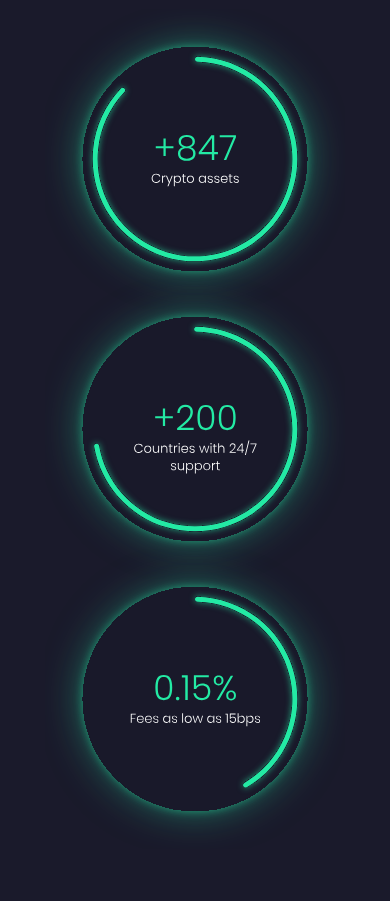
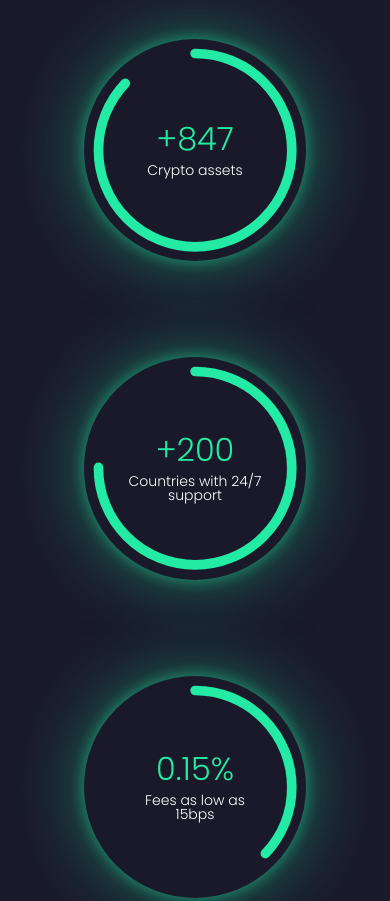
Before and after one commit to maksimrut/websites, a plain HTML site: page afa/index.html in a window 390 px wide. Shown: the part 1120-2021 px from the top of the page. Drawn offline with nearby package versions, Linux system fonts and the light colour scheme.

Commit message:
afa progressbar animation added

```diff
--- a/afa/css/styles.css
+++ b/afa/css/styles.css
@@ -407,10 +407,83 @@ input[type='number'] {
 
 
 /* Statistics */
-.statistics__images {
+.statistics__inner {
     display: flex;
     flex-wrap: wrap;
     justify-content: center;
+    gap: 96px;
+}
+
+.statictics__value {
+    font-weight: 300;
+    font-size: 64px;
+    color: #23EAA4;
+    margin-bottom: 8px;
+}
+
+.statictics__value::before {
+    content: "+";
+}
+
+.statictics__value.percent::before {
+    content: "0.";
+}
+
+.statictics__value.percent::after {
+    content: "%";
+}
+
+.statistics__text {
+    font-weight: 300;
+    font-size: 24px;
+    color: #FFFFFF;
+    max-width: 75%;
+}
+
+.circle {
+    width: 414px;
+    height: 414px;
+    border-radius: 50%;
+    position: relative;
+    background-color: #19192A;
+    box-shadow: 0 0 80px -10px rgba(35, 234, 164, 0.6),
+        0 0 16px 0 rgba(35, 234, 164, 0.4),
+        0 0 20px -5px rgba(35, 234, 164, 0.2);
+}
+
+.circle__inner {
+    border-radius: 50%;
+    position: absolute;
+    top: 50%;
+    left: 50%;
+    transform: translate(-50%, -50%);
+    width: 82.6%;
+    height: 82.6%;
+    display: flex;
+    justify-content: center;
+    align-items: center;
+    flex-direction: column;
+    text-align: center;
+}
+
+.track {
+    fill: none;
+}
+
+.progress {
+    fill: none;
+    stroke: #23EAA4;
+    box-shadow: 0 0 12 rgba(35, 234, 164, 0.6);
+    stroke-width: 18;
+    stroke-linecap: round;
+    stroke-dasharray: 1130;
+    stroke-dashoffset: 1130;
+
+    transition: all 2s ease-in-out;
+
+    /* Animation from the top, not right */
+    transform: rotate(-90deg);
+    transform-origin: center;
 }
 
 
@@ -1009,8 +1082,12 @@ input[type='number'] {
     }
 
     /* Statistics */
-    .statistics__img {
-        max-width: 400px;
+    .statictics__value {
+        font-size: 48px;
+    }
+
+    .statistics__text {
+        font-size: 20px;
     }
 
     /* Advantages */
@@ -1063,8 +1140,6 @@ input[type='number'] {
    /* Intro */
    .intro__img {
        width: 550px;
-       /* right: -70px;
-       top: -20px; */
    }
 }
 
@@ -1456,9 +1531,17 @@ input[type='number'] {
     }
 
     /* Statistics */
-    .statistics__img {
-        max-width: 300px;
-        margin-top: -30px;
+    .circle {
+        width: 57vw;
+        height: 57vw;
+    }
+
+    .statictics__value {
+        font-size: 32px;
+    }
+
+    .statistics__text {
+        font-size: 14px;
     }
 
     /* About */
--- a/afa/index.html
+++ b/afa/index.html
@@ -152,22 +152,47 @@
           </div>
 
           <div class="statistics__inner">
-            <div class="statistics__images">
-              <img
-                class="statistics__img"
-                src="img/statistics/1.svg"
-                alt="Statistics image"
-              />
-              <img
-                class="statistics__img"
-                src="img/statistics/2.svg"
-                alt="Statistics image"
-              />
-              <img
-                class="statistics__img"
-                src="img/statistics/3.svg"
-                alt="Statistics image"
-              />
+            <div class="progress-round-anim">
+              <div class="circle" data-progress="87">
+                <svg viewBox="0 0 414 414">
+                  <circle r="180" cx="207" cy="207" class="track"></circle>
+                  <circle r="180" cx="207" cy="207" class="progress"></circle>
+                </svg>
+                <div class="circle__inner">
+                  <h2 data-digits-counter class="statictics__value">847</h2>
+                  <div class="statistics__text">Crypto assets</div>
+                </div>
+              </div>
+            </div>
+
+            <div class="progress-round-anim">
+              <div class="circle" data-progress="75">
+                <svg viewBox="0 0 414 414">
+                  <circle r="180" cx="207" cy="207" class="track"></circle>
+                  <circle r="180" cx="207" cy="207" class="progress"></circle>
+                </svg>
+                <div class="circle__inner">
+                  <h2 data-digits-counter class="statictics__value">200</h2>
+                  <div class="statistics__text">
+                    Countries with 24/7 support
+                  </div>
+                </div>
+              </div>
+            </div>
+
+            <div class="progress-round-anim">
+              <div class="circle" data-progress="37">
+                <svg viewBox="0 0 414 414">
+                  <circle r="180" cx="207" cy="207" class="track"></circle>
+                  <circle r="180" cx="207" cy="207" class="progress"></circle>
+                </svg>
+                <div class="circle__inner">
+                  <h2 data-digits-counter class="statictics__value percent">
+                    15
+                  </h2>
+                  <div class="statistics__text">Fees as low as 15bps</div>
+                </div>
+              </div>
             </div>
           </div>
         </div>
--- a/afa/js/app.js
+++ b/afa/js/app.js
@@ -1,3 +1,4 @@
+"use strict"
 
 // Sliders
 new Swiper('.press__slider', {
@@ -67,3 +68,89 @@ menuIcon.addEventListener("click", function(e) {
   menuIcon.classList.toggle('active');
   menuBody.classList.toggle('active');
 });
+
+
+// Animated counters
+window.addEventListener("load", windowLoad);
+
+function windowLoad() {
+  // init
+  function digitsCounterInit(digitsCounterItems) {
+    let digitsCounters = digitsCounterItems ? digitsCounterItems : document.querySelectorAll("[data-digits-counter]");
+    if (digitsCounters) {
+      digitsCounters.forEach(digitsCounter => {
+        digitsCountersAmimate(digitsCounter);
+      });
+    }
+  }
+
+  function digitsCountersAmimate(digitsCounter) {
+    let startTimestamp = null;
+    const duration = parseFloat(digitsCounter.dataset.digitsCounter) ? parseFloat(digitsCounter.dataset.digitsCounter) : 2000;
+    const startValue = parseFloat(digitsCounter.innerHTML);
+    const startPosition = 0;
+    const step = (timeStamp) => {
+      if (!startTimestamp) startTimestamp = timeStamp;
+      const progress = Math.min((timeStamp - startTimestamp) / duration, 1);
+      digitsCounter.innerHTML = Math.floor(progress * (startPosition + startValue));
+      if (progress < 1) {
+        window.requestAnimationFrame(step);
+      }
+    };
+    window.requestAnimationFrame(step);
+  }
+  // Start on page update
+  // digitsCounterInit();
+
+  let options = {
+    threshold: 0.3
+  }
+  let observer = new IntersectionObserver((entries, observer) => {
+    entries.forEach(entry => {
+      if (entry.isIntersecting) {
+        const targetElement = entry.target;
+        const digitsCounterItems = targetElement.querySelectorAll("[data-digits-counter]");
+        if (digitsCounterItems.length) {
+          digitsCounterInit(digitsCounterItems);
+        }
+        // Stop observe after one run
+        observer.unobserve(targetElement);
+      }
+    });
+  }, options);
+
+  let sections = document.querySelectorAll('section');
+  if (sections.length) {
+    sections.forEach(section => {
+      observer.observe(section);
+    });
+  }
+}
+
+// Circle progress animation
+const circleSection = document.querySelector('.progress-round-anim');
+const circles = document.querySelectorAll('.circle');
+const progressCircles = document.querySelectorAll('.progress');
+const progressText = document.querySelectorAll('.progress-round-anim h2');
+
+let bol = false;
+
+window.addEventListener("scroll", function () {
+  if (pageYOffset > circleSection.offsetTop - 600 && bol === false) {
+    for (let i = 0; i < circles.length; i++) {
+      let radius = progressCircles[i].r.baseVal.value;
+      let circumference = radius * 2 * Math.PI;
+      progressCircles[i].style.strokeDasharray = circumference;
+
+      function setProgress(percent) {
+        progressCircles[i].style.strokeDashoffset =
+          circumference - (percent / 100) * circumference;
+      }
+
+      const progress = circles[i].dataset.progress;
+      setProgress(progress);
+
+      bol = true;
+    }
+  }
+});
```
